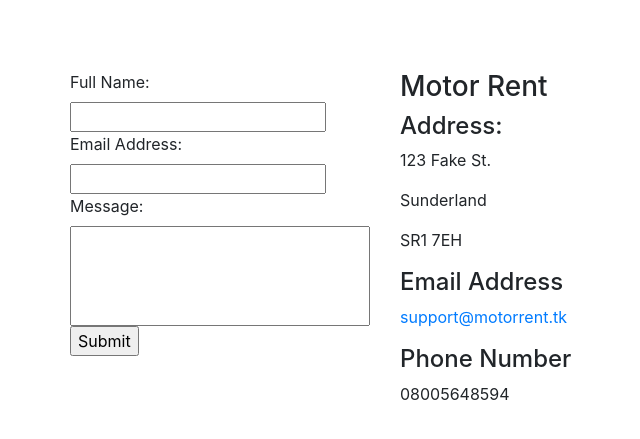
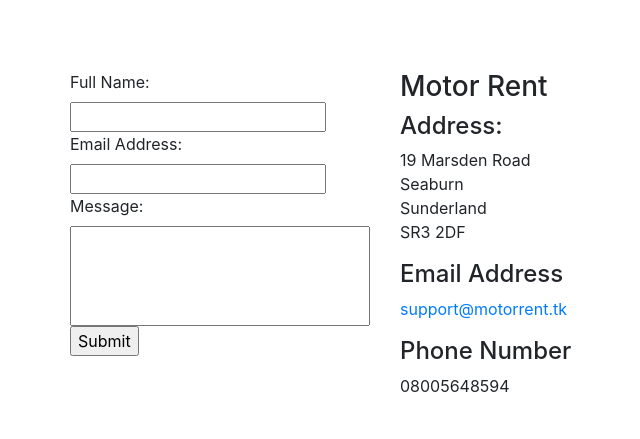
Before and after one commit to sniff122/college-assignment-b-and-c, a Python web app: template templates/contact.html in a window 1280 px wide. Shown: the part 80-519 px from the top of the page, without its empty margins (285-925 px from the left). Run offline with Jinja, Linux system fonts and the light colour scheme; the template is opened without the code that fills it, so the values that code supplies are empty; some libraries are stand-ins or nearby versions.

Commit message:
update address

```diff
--- a/templates/contact.html
+++ b/templates/contact.html
@@ -65,9 +65,10 @@
         <div class="col">
             <h3>Motor Rent</h3>
             <h4>Address: </h4>
-            <p>123 Fake St.</p>
-            <p>Sunderland</p>
-            <p>SR1 7EH</p>
+            <p style="margin: 0px 0px 0px 0px;">19 Marsden Road</p>
+            <p style="margin: 0px 0px 0px 0px;">Seaburn</p>
+            <p style="margin: 0px 0px 0px 0px;">Sunderland</p>
+            <p style="margin: 0px 0px 16px 0px;">SR3 2DF</p>
 
             <h4>Email Address</h4>
             <p><a href="mailto:support@motorrent.tk">support@motorrent.tk</a></p>
```
